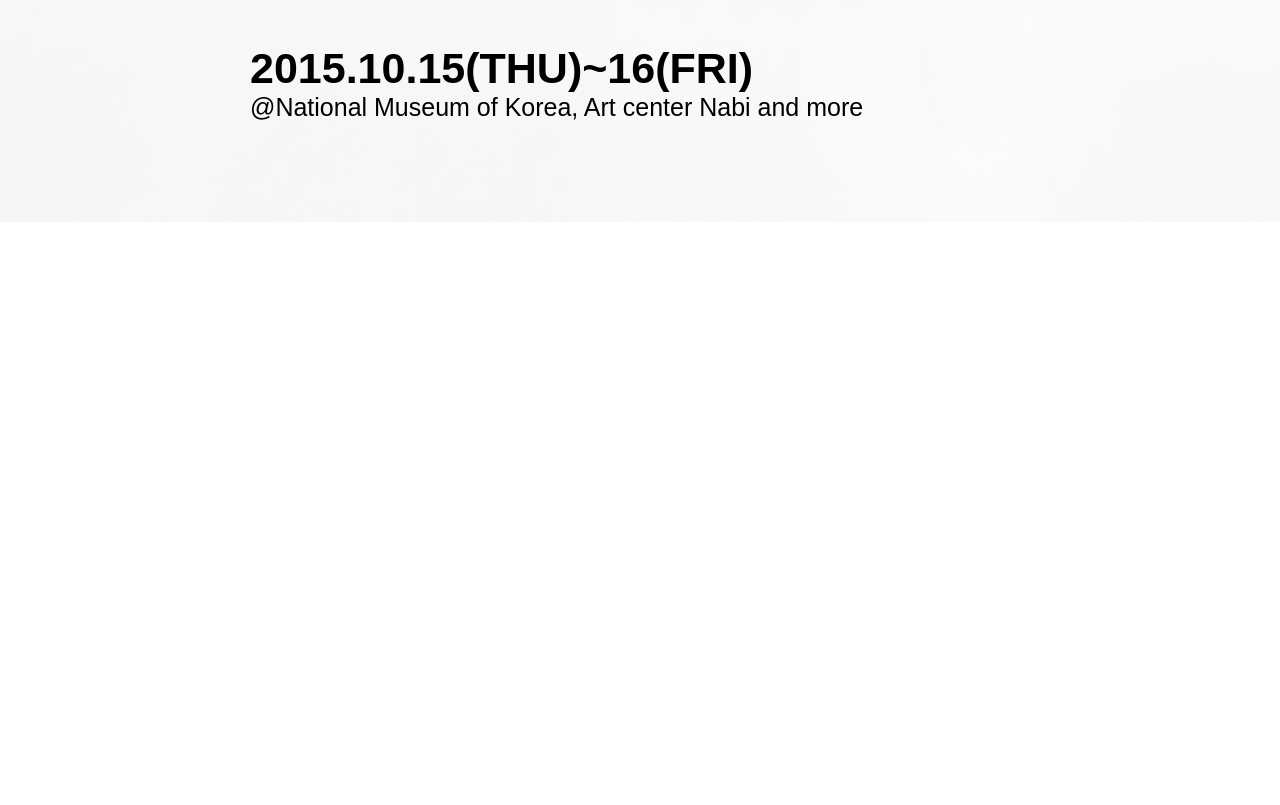
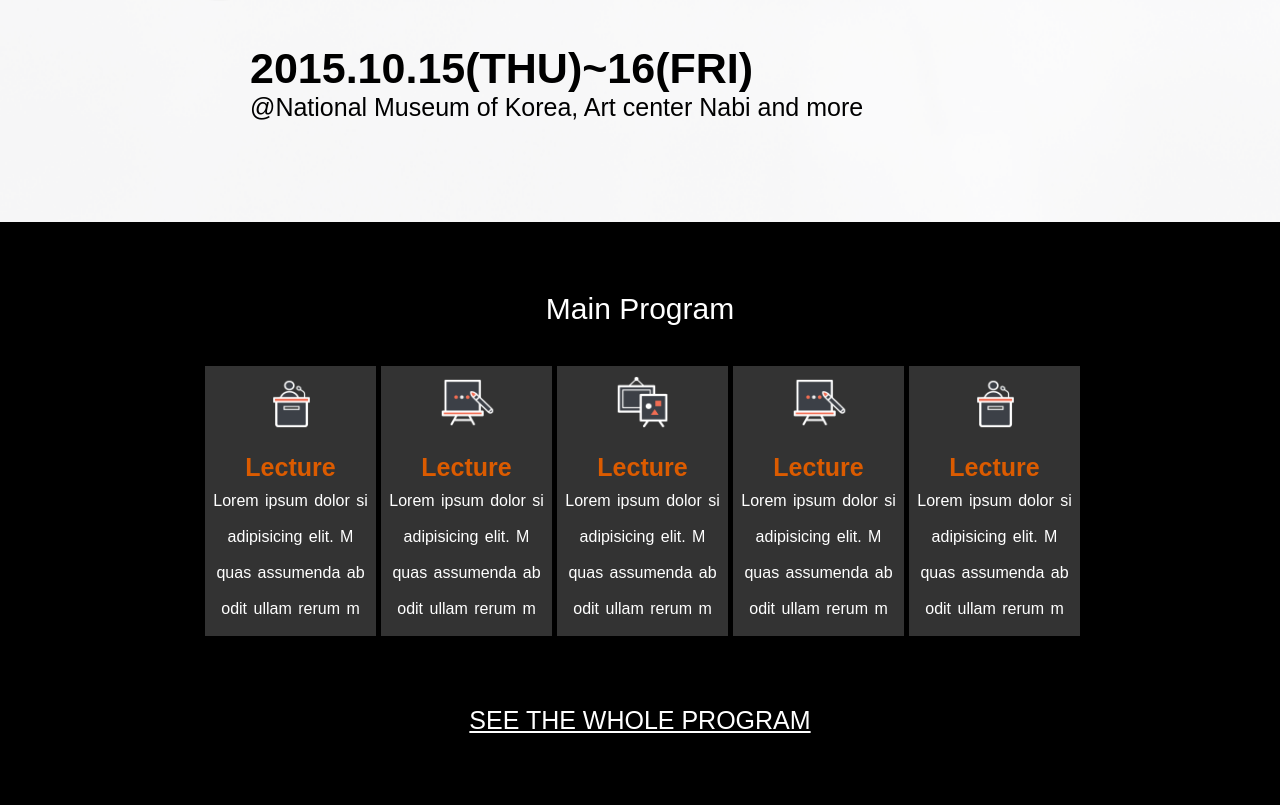
Before and after one commit to AchuPride/SWE-paper3, a plain HTML site: page index.html in a window 1280 px wide. Shown: the part 621-1426 px from the top of the page. Before the commit the page ends 843 px from the top, so only its background shows below. Drawn offline with Linux system fonts and the light colour scheme.

Commit message:
push please
god abeg

```diff
--- a/index.html
+++ b/index.html
@@ -51,6 +51,73 @@
 
     </section>
 
+    <!-----------------------------------------------------------section2--------------------------------------->
+    <!----------------------------------------------------------------------------------------------------------->
+
+
+
+    <div class="section2">
+        <p class="section2-title">Main Program</p>
+
+
+        <div class="cards">
+            <div class="section2-card">
+                <img src="pic/lecture.png" alt="">
+                <p class="card-title">Lecture</p>
+                <p class="card-text">Lorem ipsum dolor si <br><br>
+                    adipisicing elit. M<br><br>
+                    quas assumenda ab <br><br>
+                    odit ullam rerum m<br><br>
+                </p>
+            </div>
+
+
+            <div class="section2-card">
+                <img src="pic/board.png" alt="">
+                <p class="card-title">Lecture</p>
+                <p class="card-text">Lorem ipsum dolor si <br><br>
+                    adipisicing elit. M<br><br>
+                    quas assumenda ab <br><br>
+                    odit ullam rerum m<br><br>
+                </p>
+            </div>
+
+            <div class="section2-card">
+                <img src="pic/cc exebition.png" alt="">
+                <p class="card-title">Lecture</p>
+                <p class="card-text">Lorem ipsum dolor si <br><br>
+                    adipisicing elit. M<br><br>
+                    quas assumenda ab <br><br>
+                    odit ullam rerum m<br><br>
+                </p>
+            </div>
+
+
+            <div class="section2-card">
+                <img src="pic/board.png" alt="">
+                <p class="card-title">Lecture</p>
+                <p class="card-text">Lorem ipsum dolor si <br><br>
+                    adipisicing elit. M<br><br>
+                    quas assumenda ab <br><br>
+                    odit ullam rerum m<br><br>
+                </p>
+            </div>
+
+
+            <div class="section2-card">
+                <img src="pic/lecture.png" alt="">
+                <p class="card-title">Lecture</p>
+                <p class="card-text">Lorem ipsum dolor si <br><br>
+                    adipisicing elit. M<br><br>
+                    quas assumenda ab <br><br>
+                    odit ullam rerum m<br><br>
+                </p>
+            </div>
+        </div>
+        <div class="section2-foot">SEE THE WHOLE PROGRAM</div>
+    </div>
+
+
 </body>
 
 </html>
--- a/style.css
+++ b/style.css
@@ -52,3 +52,52 @@
 .section1 .section1-text2{
     font-size: 25px;
 }
+/***********************************************my section2**********************************************/
+/********************************************************************************************************/
+
+
+.section2{
+    background-color: black;
+    padding: 70px 200px;
+    color: white;
+    text-align: center;
+}
+
+.section2 .section2-title{
+    font-size: 30px;
+}
+
+
+.section2 .cards{
+    display: flex;
+}
+.section2 .section2-card{
+    width: 200px;
+    height: 270px;
+    background-color: #333333;
+    margin-left: 5px;
+    margin-top: 40px;
+    margin-bottom: 70px;
+}
+
+.section2 .section2-card img{
+    width: 60px;
+    margin: 9px 0;
+}
+
+.section2 .section2-card .card-title{
+    font-size: 25px;
+    color: #db5b00;
+    font-weight: bold;
+    padding: 10px 0;
+}
+
+
+.section2 .section2-card .card-text{
+    word-spacing: 2px;
+}
+
+.section2 .section2-foot{
+    font-size: 25px;
+    text-decoration: underline;
+}
```
